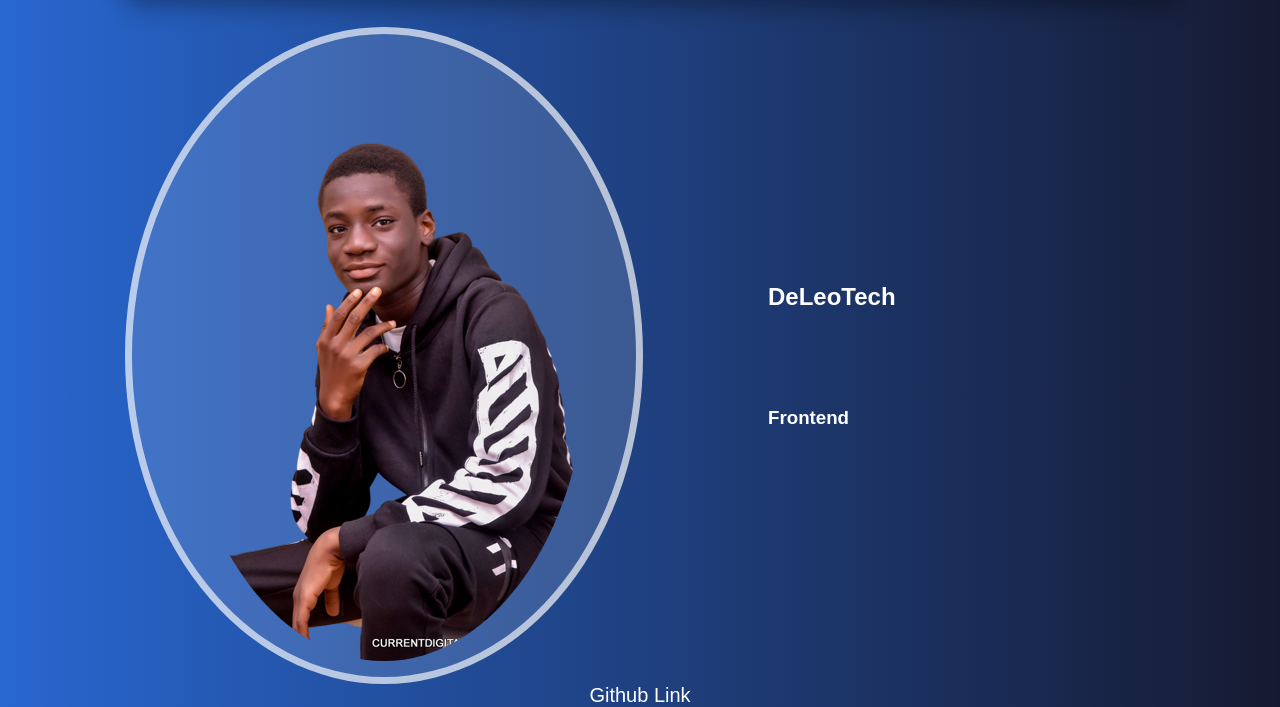
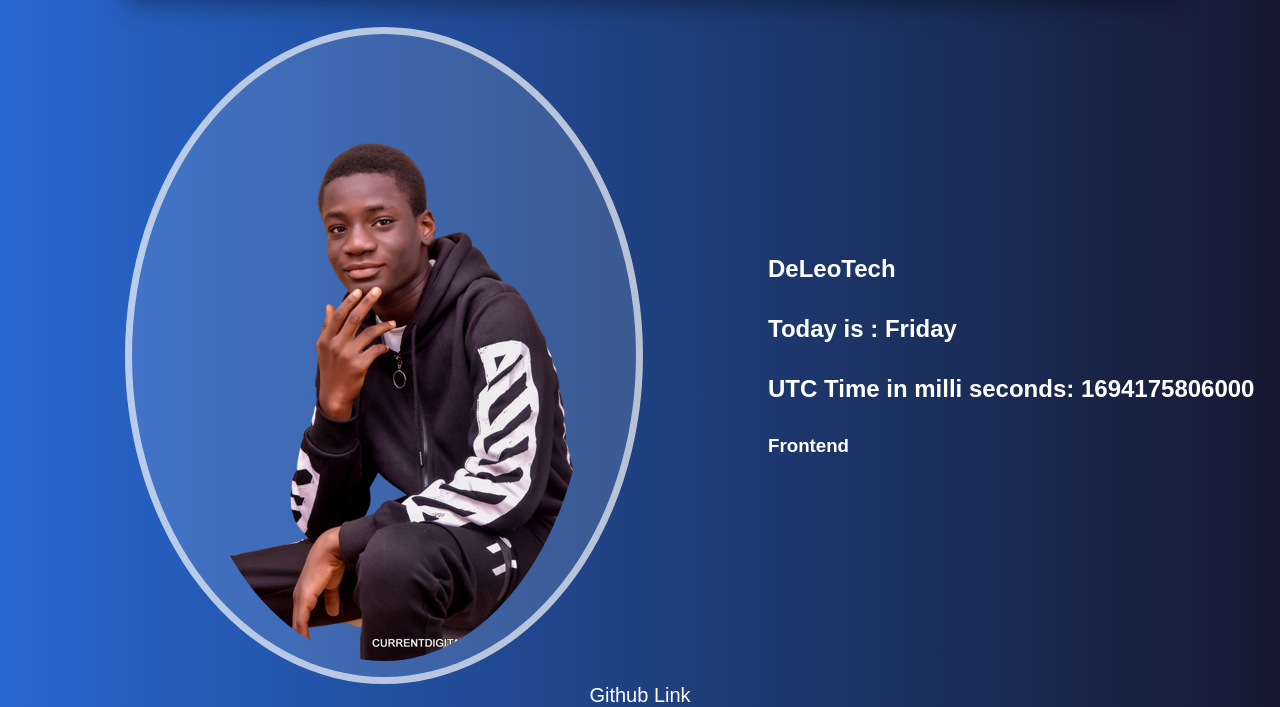
Before and after one commit to OyeyipoEmmanuel/stage1Test, a plain HTML site: page index.html in a window 1280 px wide. Shown: the part 111-818 px from the top of the page. Drawn offline with Linux system fonts and the light colour scheme.

Commit message:
Update index.html

```diff
--- a/index.html
+++ b/index.html
@@ -35,6 +35,13 @@
 
     <!-- Script -->
     <script>
+        const date = new Date
+const utcTime = date.getTime()
+const utcTimeElement = document.querySelector('.utcTime');
+utcTimeElement.innerHTML = "UTC Time in milli seconds: " + utcTime;
+const dayVal = date.toLocaleDateString('en-US', { weekday: 'long' });
+const dayOfWeekElement = document.querySelector('.dayOfWeek');
+dayOfWeekElement.innerHTML = "Today is : " + dayVal;
 
     </script>
 
```
